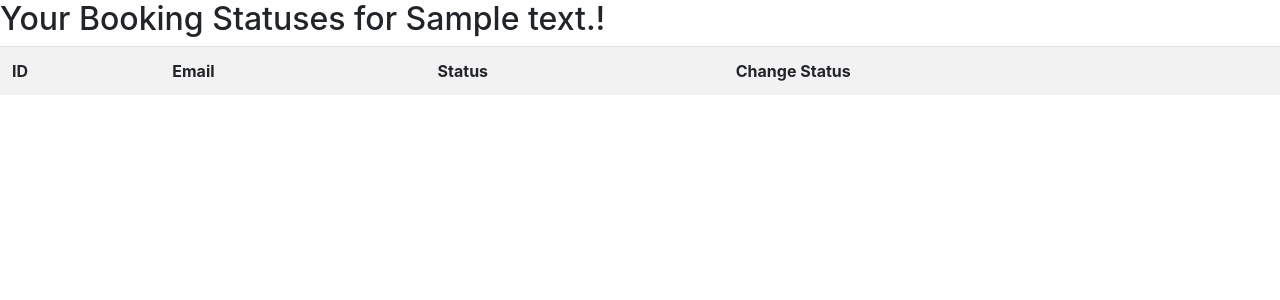
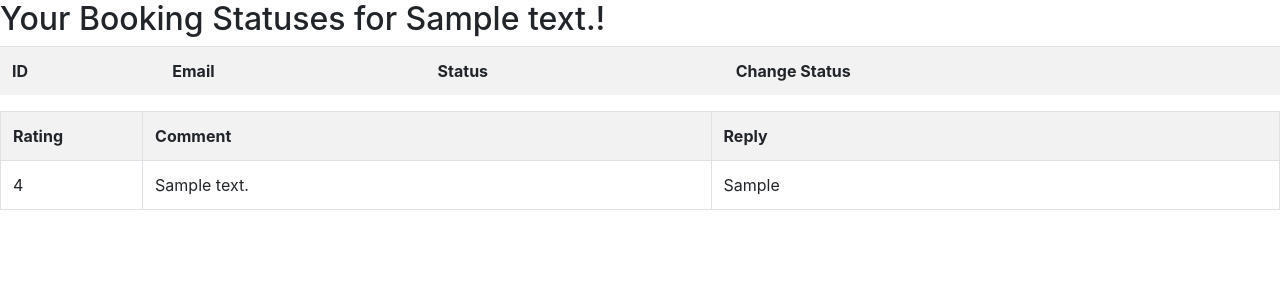
Before and after one commit to imnotcreative1/QBnB, a PHP site: the page made by myBookingStatuses.php in a window 1280 px wide. Shown: the part 45-345 px from the top of the page. Run offline with PHP 8.4, Linux system fonts and the light colour scheme; the visitor is signed in with stand-in values (Sample User, id 1); tables that the repository leaves empty or names only in its code hold one stand-in row (values such as "Sample post"); lists and menus that the app fills with data are empty; some libraries are stand-ins or nearby versions.

Commit message:
replying works

```diff
--- a/myBookingStatuses.php
+++ b/myBookingStatuses.php
@@ -15,6 +15,71 @@
  session_start();
    include 'adminTab.php';
  ?>
+
+ <?php
+    //grabs property information
+    $address = urldecode($_GET['propertyAddress']);
+    //echo "address is " . $address;
+    //$_SESSION['property'] = "testing"; //Delete this after testing ************************************************************************
+    //$_SESSION['email'] = "12mjs17@queensu.ca"; //Delete this after testing ****************************************************************
+    $allowedToView = isset($_SESSION['email']); //Add functionality to compare the email with the property to be edited
+    //Loading the property to be edited
+    if($allowedToView){
+        include_once 'config.php';
+
+        $query = "SELECT email FROM property WHERE address = ?";
+        $stmt = $con->prepare($query);
+        $stmt->bind_param("s", $address);
+        $stmt->execute();
+        $result = $stmt->get_result();
+        $property_owner = $result->fetch_assoc();
+
+        $query = "SELECT  *
+            FROM  Comments
+            WHERE address = ?";
+        $stmt = $con->prepare($query);
+        $stmt->bind_param("s", $address);
+        //$stmt->bind_param("s", $address);//Uncomment this after testing
+        $stmt->execute();
+        $commentResults = $stmt->get_result();
+
+
+        $query = "SELECT email, address, price, district_name, rooms, type FROM property WHERE address = ?";
+        $stmt = $con->prepare($query);
+        $stmt->bind_param("s", $address);
+        //$stmt->bind_param("s", $address);//Uncomment this after testing
+        $stmt->execute();
+        $result = $stmt->get_result();
+        $property_info = $result->fetch_assoc();
+
+        $query = "SELECT private_bath, shared_bath, close_to_subway, pool, full_kitchen, laundry FROM features WHERE address = ?";
+        $stmt = $con->prepare($query);
+        $stmt->bind_param("s", $address);
+        $stmt->execute();
+        $result = $stmt->get_result();
+        $property_features = $result->fetch_assoc();
+
+        $query = "SELECT email FROM availability NATURAL JOIN booking WHERE address = ?";
+        $stmt = $con->prepare($query);
+        $stmt->bind_param("s", $address);
+        $stmt->execute();
+        $result = $stmt->get_result();
+        $commenters = $result->fetch_assoc();
+    }
+?>
+
+
+<?php
+if(isset($_POST['replyBtn'])){
+    include_once 'config.php';
+
+    $query = "UPDATE comments set reply=? where address = ? and email = ?";
+    $stmt = $con->prepare($query);
+    $stmt->bind_param('sss', $_POST['input'], $address, $_POST['commentOwner']);
+    $stmt->execute();
+}
+?>
+
 
  <?php
  //grabs property information
@@ -112,6 +177,47 @@
         }
     }
 
+    ?>
+
+    <?php
+    if ($commentResults != ""){
+            $rating = array();
+            $comment = array();
+            $replies = array();
+            $commenter = array();
+            while ($row_results = $commentResults->fetch_assoc()) {
+                array_push($rating, ($row_results['property_rating']));
+                array_push($comment, ($row_results['comment']));
+                array_push($replies, ($row_results['reply']));
+                array_push($commenter, ($row_results['email']));
+            }
+            echo "<table class = \"table table-bordered table-striped\">
+                    <col width = \"10%\">
+                    <col width = \"40%\">
+                    <col width = \"40%\">
+                    <th> Rating </th>
+                    <th> Comment </th>";
+                    if ($_SESSION['email'] == $property_owner['email']) echo "<th> Reply </th>";
+            for ($i = 0; $i < count($rating); $i++){
+                echo "<tr>
+                    <td>" . $rating[$i] . "</td>
+                    <td>" . $comment[$i] . "</td>";
+                if ($replies[$i] == "") {
+                    echo "<td> <b> Reply to Comment </b>";
+                    echo "<form name='addComment' id='addComment' action='myBookingStatuses.php?propertyAddress=" . urlencode($address) . "' method='post'>
+                          <textarea class=\"form-control\" rows=\"3\" name = \"input\"></textarea>
+                          <textarea name = \"commentOwner\" style = \"display:none;\">" .$commenter[$i]. "</textarea>
+                          <input class=\"btn btn-primary\" type='submit' id='replyBtn' name='replyBtn' value='Reply to Comment'/>
+                          </form> </td>";
+                } else {
+                    echo "<td>" . $replies[$i] . "</td>";
+                }
+                echo "</tr>";
+            }
+            echo "</table>";
+    } else {
+        echo "<h2> You have no comments! </h2>";
+    }
 ?>
 
 </body>
```
